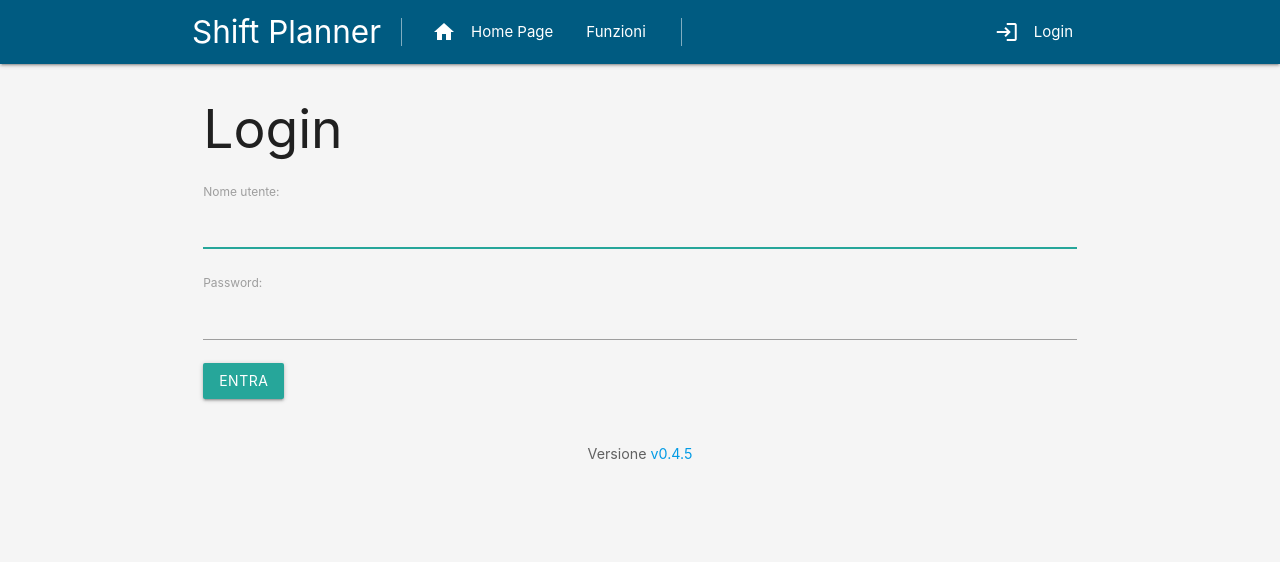
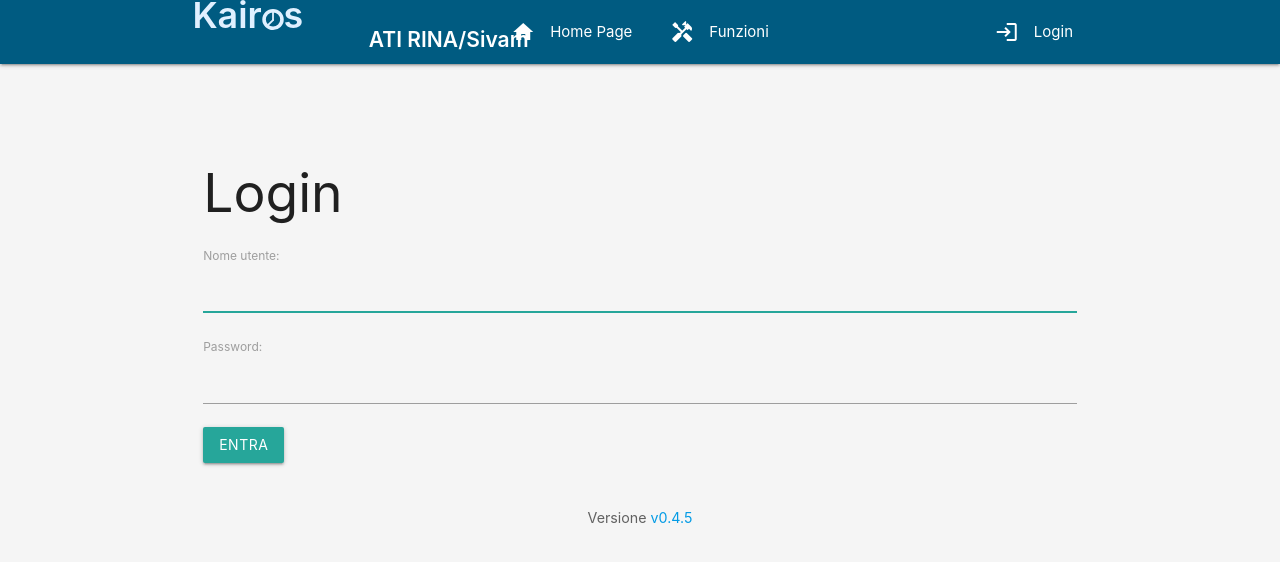
Before and after one commit to darkkillex/shiftplanner, a Django app: a page that uses templates/layout.html in a window 1280 px wide. Shown: the top 562 px of the page. Run offline with Django 5.2, Linux system fonts and the light colour scheme; tables that the repository leaves empty hold one stand-in row (values such as "Sample post").

Commit message:
feat(UI): integrazione logo Kairos ottimizzato nella navbar e armonizzazione layout responsive

```diff
--- a/core/static/core/changelog.css
+++ b/core/static/core/changelog.css
@@ -1,4 +1,5 @@
 /* ---------- Changelog page styles ---------- */
+nav.teal { background-color:#005B81 !important; }
 
 .changelog-content {
   margin-top: 12px;
--- a/core/static/core/layout.css
+++ b/core/static/core/layout.css
@@ -1,127 +1,174 @@
-nav.teal {
-  background-color: #005B81 !important; /* Pantone 308 */
+/* --- NAVBAR --- */
+nav.teal { background-color:#005B81 !important; }
+
+:root { --nav-h:56px; }
+@media (min-width:993px){ :root { --nav-h:64px; } }
+
+.navbar-fixed nav {
+  height:var(--nav-h);
+  line-height:var(--nav-h);
 }
 
-/* --- GRIGLIA: larghezza a contenuto + sticky header + prima colonna sticky --- */
+.nav-wrapper.container {
+  display:flex;
+  align-items:center;
+  justify-content:space-between;
+  height:var(--nav-h);
+}
 
+/* centro il gruppo menu tra brand e menu destro */
+.nav-wrapper.container { position: relative; }
+.nav-center{
+  position: absolute;
+  left: 50%;
+  transform: translateX(-50%);
+  display: flex;
+  gap: 8px;
+  margin: 0;
+}
+.nav-center > li > a { line-height: var(--nav-h); }
+
+/* evita sovrapposizioni su viewport stretti */
+@media (max-width: 1200px){
+  .nav-center { max-width: 50%; }
+  .nav-center > li > a { padding: 0 10px; }
+}
+
+/* brand */
+.brand-logo {
+  display:flex;
+  align-items:center;
+  gap:10px;
+  position:static !important;
+  transform:none !important;
+}
+
+.logo-img {
+  height:48px;
+  width:auto;
+  object-fit:contain;
+}
+@media (min-width:993px){
+  .logo-img { height:54px; }
+}
+
+.site-name {
+  font-size:1.4rem;
+  font-weight:600;
+  color:#fff;
+}
+
+/* spacer sotto navbar */
+#nav-spacer {
+  height:var(--nav-h);              /* mantiene il distacco minimo */
+  display:flex;
+  align-items:center;
+  justify-content:center;
+}
+
+
+/* --- GRIGLIA --- */
 .grid-wrapper {
-  overflow: auto;
-  -webkit-overflow-scrolling: touch;
-  border-radius: 6px;
-  border: 1px solid #e0e0e0;
-  background: #fff;
-  max-height: 75vh;            /* barra orizzontale sempre visibile */
+  overflow:auto;
+  -webkit-overflow-scrolling:touch;
+  border-radius:6px;
+  border:1px solid #e0e0e0;
+  background:#fff;
+  max-height:75vh;
 }
 
 #grid {
-  border-collapse: collapse;
-  width: 100%;
-  table-layout: auto;
+  border-collapse:collapse;
+  width:100%;
+  table-layout:auto;
 }
 
 #grid th, #grid td {
-  border: 1px solid #e0e0e0;
-  padding: 6px 8px;
-  text-align: center;
-  white-space: nowrap;         /* no wrap, colonna si allarga */
+  border:1px solid #e0e0e0;
+  padding:6px 8px;
+  text-align:center;
+  white-space:nowrap;
 }
 
 /* Header sticky */
 #grid thead th {
-  position: sticky;
-  top: 0;
-  z-index: 2;
-  background: #fafafa;
+  position:sticky;
+  top:0;
+  z-index:2;
+  background:#fafafa;
 }
 
 /* Prima colonna sticky */
 #grid thead th:first-child,
 #grid tbody th:first-child,
 #grid tbody td:first-child {
-  position: sticky;
-  left: 0;
-  z-index: 3;
-  background: #fff;
-  text-align: left;
-  font-weight: 600;
-  box-shadow: 2px 0 0 #e0e0e0;
-  transform: translateZ(0);
+  position:sticky;
+  left:0;
+  z-index:3;
+  background:#fff;
+  text-align:left;
+  font-weight:600;
+  box-shadow:2px 0 0 #e0e0e0;
+  transform:translateZ(0);
 }
 
-/* Angolo (prima colonna + header) sopra a tutto */
+/* Angolo */
 #grid thead th:first-child {
-  z-index: 4;
-  background: #fafafa;
-  box-shadow: 2px 0 0 #e0e0e0, 0 2px 0 #e0e0e0;
+  z-index:4;
+  background:#fafafa;
+  box-shadow:2px 0 0 #e0e0e0, 0 2px 0 #e0e0e0;
 }
 
-/* Domeniche in rosso */
-#grid thead th.holiday { color: #d32f2f; }
+/* Domeniche */
+#grid thead th.holiday { color:#d32f2f; }
 
-/* Etichetta weekday */
-#grid thead .day-label {
-  font-size: 11px;
-  opacity: .75;
-  line-height: 1;
+/* Weekday label */
+#grid thead .day-label { font-size:11px; opacity:.75; line-height:1; }
+
+/* Celle */
+#grid td.cell { cursor:pointer; height:34px; vertical-align:middle; font-size:13px; }
+
+/* Selezione */
+#grid td.cell.selected { outline:2px solid #000; outline-offset:-2px; }
+
+/* Zebra + hover */
+#grid tbody tr:nth-child(odd){ background-color:#fafafa; }
+#grid tbody tr:nth-child(even){ background-color:#ffffff; }
+#grid tbody tr:hover{ background-color:#f0f8ff; }
+
+/* Scrollbar top */
+.grid-scroll-top{
+  height:16px;
+  overflow-x:auto;
+  overflow-y:hidden;
+  border:1px solid #e0e0e0;
+  border-radius:6px;
+  background:#fafafa;
+  margin-bottom:8px;
+}
+.grid-scroll-inner{ height:1px; }
+
+.spacer-8{ height:8px; }
+
+@media (max-width:600px){
+  #grid th, #grid td { padding:4px 6px; font-size:12px; }
+  #grid td.cell { height:30px; }
 }
 
-/* Celle di lavoro */
-#grid td.cell {
-  cursor: pointer;
-  height: 34px;
-  vertical-align: middle;
-  font-size: 13px;
+#grid td .material-icons.tiny{
+  font-size:16px;
+  vertical-align:middle;
+  margin-left:4px;
+  color:#f57c00;
+  opacity:.9;
 }
 
-/* Selezione */
-#grid td.cell.selected {
-  outline: 2px solid #000;
-  outline-offset: -2px;
+/* Bottoni compatti */
+.btn-compact{
+  height:auto;
+  line-height:1.6;
+  padding:0.25em 0.6em;
+  font-size:0.92em;
+  border-radius:8px;
 }
-
-/* Zebra + hover */
-#grid tbody tr:nth-child(odd)  { background-color: #fafafa; }
-#grid tbody tr:nth-child(even) { background-color: #ffffff; }
-#grid tbody tr:hover { background-color: #f0f8ff; }
-
-/* Scrollbar orizzontale superiore */
-.grid-scroll-top {
-  height: 16px;
-  overflow-x: auto;
-  overflow-y: hidden;
-  border: 1px solid #e0e0e0;
-  border-radius: 6px;
-  background: #fafafa;
-  margin-bottom: 8px;
-}
-.grid-scroll-inner {
-  height: 1px;
-}
-
-.spacer-8 { height: 8px; }
-
-@media (max-width: 600px) {
-  #grid th, #grid td { padding: 4px 6px; font-size: 12px; }
-  #grid td.cell { height: 30px; }
-}
-
-#grid td .material-icons.tiny {
-  font-size: 16px;
-  vertical-align: middle;
-  margin-left: 4px;
-  color: #f57c00; /* ambra */
-  opacity: .9;
-}
-
-/* Bottoni compatti adattivi al font (em-based) */
-.btn-compact {
-  height: auto;
-  line-height: 1.6;
-  padding: 0.25em 0.6em;
-  font-size: 0.92em;         /* scala col font del contesto */
-  border-radius: 8px;         /* più discreti */
-}
-.btn-compact .material-icons {
-  font-size: 1em;             /* segue il testo */
-  margin-right: .35em;
-}
+.btn-compact .material-icons{ font-size:1em; margin-right:.35em; }
--- a/templates/layout.html
+++ b/templates/layout.html
@@ -1,11 +1,9 @@
 <!doctype html>
 {% load static %}
 <html lang="it">
-
 <head>
     <meta charset="utf-8">
     <meta name="viewport" content="width=device-width,initial-scale=1">
-
     <title>{% block title %}Shift Planner{% endblock %}</title>
 
     <!-- Materialize + Icons -->
@@ -16,64 +14,43 @@
     {% block extra_head %}
     <link rel="stylesheet" href="{% static 'core/layout.css' %}">
     {% endblock %}
-
     {% block extra_css %}{% endblock %}
-
 </head>
-
 
 <body class="grey lighten-4">
 <!-- NAVBAR -->
 <div class="navbar-fixed">
     <nav class="teal">
-        <div class="nav-wrapper container" style="display:flex; align-items:center; justify-content:space-between;">
+        <div class="nav-wrapper container">
+            <!-- trigger mobile -->
+            <a href="#" data-target="mobile-nav" class="sidenav-trigger hide-on-med-and-up">
+                <i class="material-icons">menu</i>
+            </a>
 
-            <!-- Sinistra: Brand + Divider + Link amministrazione/home -->
-            <div class="nav-left" style="display:flex; align-items:center; gap:12px;">
-                <a href="/" class="brand-logo" style="position:static; transform:none;">Shift Planner</a>
+            <!-- Brand -->
+            <a href="{% url 'home' %}" class="brand-logo">
+                <img src="{% static 'core/assets/kairos-logo.svg' %}" class="logo-img" alt="Kairos">
+                <span class="site-name">ATI RINA/Sivam</span>
+            </a>
 
-                <!-- Divisore verticale -->
-                <span class="nav-divider"
-                      style="display:inline-block; width:1px; height:28px; background:rgba(255,255,255,.5); margin:0 8px;"></span>
+            <!-- Menu CENTRALE (desktop) -->
+            <ul class="nav-center hide-on-med-and-down">
+                {% if request.user.is_superuser %}
+                <li><a href="{% url 'admin:index' %}"><i class="material-icons left">settings</i>Area
+                    Amministratore</a></li>
+                {% endif %}
+                <li><a href="/"><i class="material-icons left">home</i>Home Page</a></li>
+                <li><a href="{% url 'functions' %}"><i class="material-icons left">handyman</i>Funzioni</a></li>
+            </ul>
 
-                <!-- Link “di struttura” -->
-                <ul style="display:flex; gap:8px; margin:0;">
-                    {% if request.user.is_superuser%}
-                      <li>
-                        <a href="{% url 'admin:index' %}">
-                          <i class="material-icons left">settings</i>Area Amministratore
-                        </a>
-                      </li>
-                    {% endif %}
-                    <li>
-                        <a href="/" style="padding:0 10px;">
-                            <i class="material-icons left">home</i>Home Page
-                        </a>
-                    </li>
-                    <li>
-                        <a href="{% url 'functions' %}">Funzioni
-                        </a>
-                    </li>
-                </ul>
-                <!-- Divisore verticale -->
-                <span class="nav-divider"
-                      style="display:inline-block; width:1px; height:28px; background:rgba(255,255,255,.5); margin:0 8px;"></span>
-            </div>
-
-            <!-- Destra: utente -->
-            <ul id="nav-mobile" class="right" style="margin:0;">
+            <!-- Menu DESTRO: profilo/logout (desktop) -->
+            <ul class="right hide-on-med-and-down">
                 {% if request.user.is_authenticated %}
-                <li>
-                    <a href="{% url 'profile' %}">
-                        <i class="material-icons left">account_circle</i>
-                        {{ request.user.get_full_name|default:request.user.username }}
-                    </a>
-                </li>
-                <li>
-                    <a href="/logout/">
-                        <i class="material-icons left">exit_to_app</i>Logout
-                    </a>
-                </li>
+                <li><a href="{% url 'profile' %}">
+                    <i class="material-icons left">account_circle</i>
+                    {{ request.user.get_full_name|default:request.user.username }}
+                </a></li>
+                <li><a href="/logout/"><i class="material-icons left">exit_to_app</i>Logout</a></li>
                 {% else %}
                 <li><a href="/login/"><i class="material-icons left">login</i>Login</a></li>
                 {% endif %}
@@ -81,8 +58,24 @@
         </div>
     </nav>
 </div>
+
+<!-- sidenav mobile -->
+<ul id="mobile-nav" class="sidenav">
+    {% if request.user.is_superuser %}
+    <li><a href="{% url 'admin:index' %}"><i class="material-icons">settings</i>Area Amministratore</a></li>
+    <li class="divider"></li>
+    {% endif %}
+    <li><a href="/"><i class="material-icons">home</i>Home Page</a></li>
+    <li><a href="{% url 'functions' %}"><i class="material-icons">apps</i>Funzioni</a></li>
+    {% if request.user.is_authenticated %}
+    <li><a href="{% url 'profile' %}"><i class="material-icons">account_circle</i>Profilo</a></li>
+    <li><a href="/logout/"><i class="material-icons">exit_to_app</i>Logout</a></li>
+    {% else %}
+    <li><a href="/login/"><i class="material-icons">login</i>Login</a></li>
+    {% endif %}
+</ul>
+<!-- spacer -->
 <div id="nav-spacer" aria-hidden="true"></div>
-
 
 <!-- CONTENUTO -->
 <main class="container-fluid" style="margin:12px 16px;">
@@ -92,11 +85,15 @@
 {% block extra_body %}{% endblock %}
 
 <footer class="center grey-text text-darken-2" style="margin-top:40px;font-size:19px">
-  <small>
-    Versione <a href="{% url 'changelog' %}">{{ APP_VERSION }}</a>
-  </small>
+    <small>Versione <a href="{% url 'changelog' %}">{{ APP_VERSION }}</a></small>
 </footer>
 
 {% block extra_js %}{% endblock %}
+<script>
+    document.addEventListener('DOMContentLoaded', function () {
+      const el = document.querySelectorAll('.sidenav');
+      M.Sidenav.init(el);
+    });
+</script>
 </body>
 </html>
```
Also changed, not shown: core/static/core/assets/kairos-dark-logo.png (added), core/static/core/assets/kairos-logo.png (added), core/static/core/assets/kairos-logo.svg (added), 2 other files.
